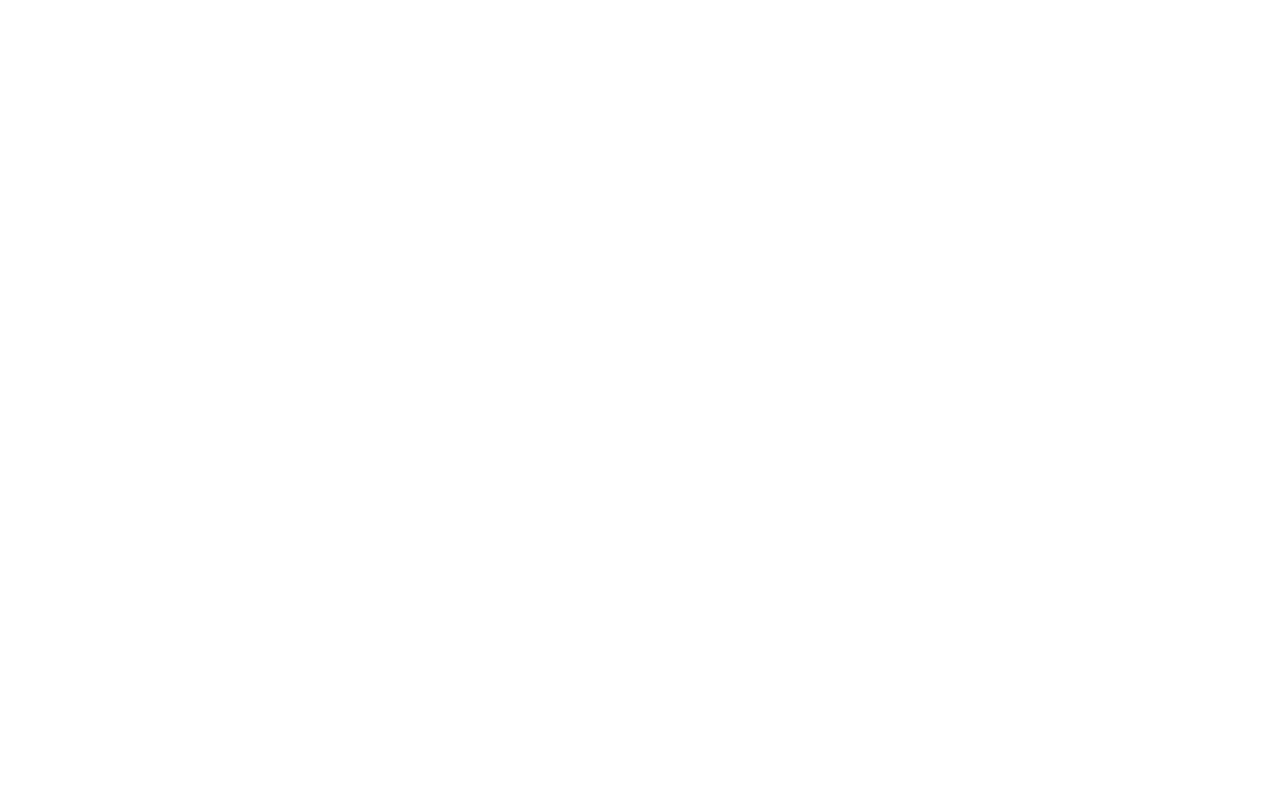
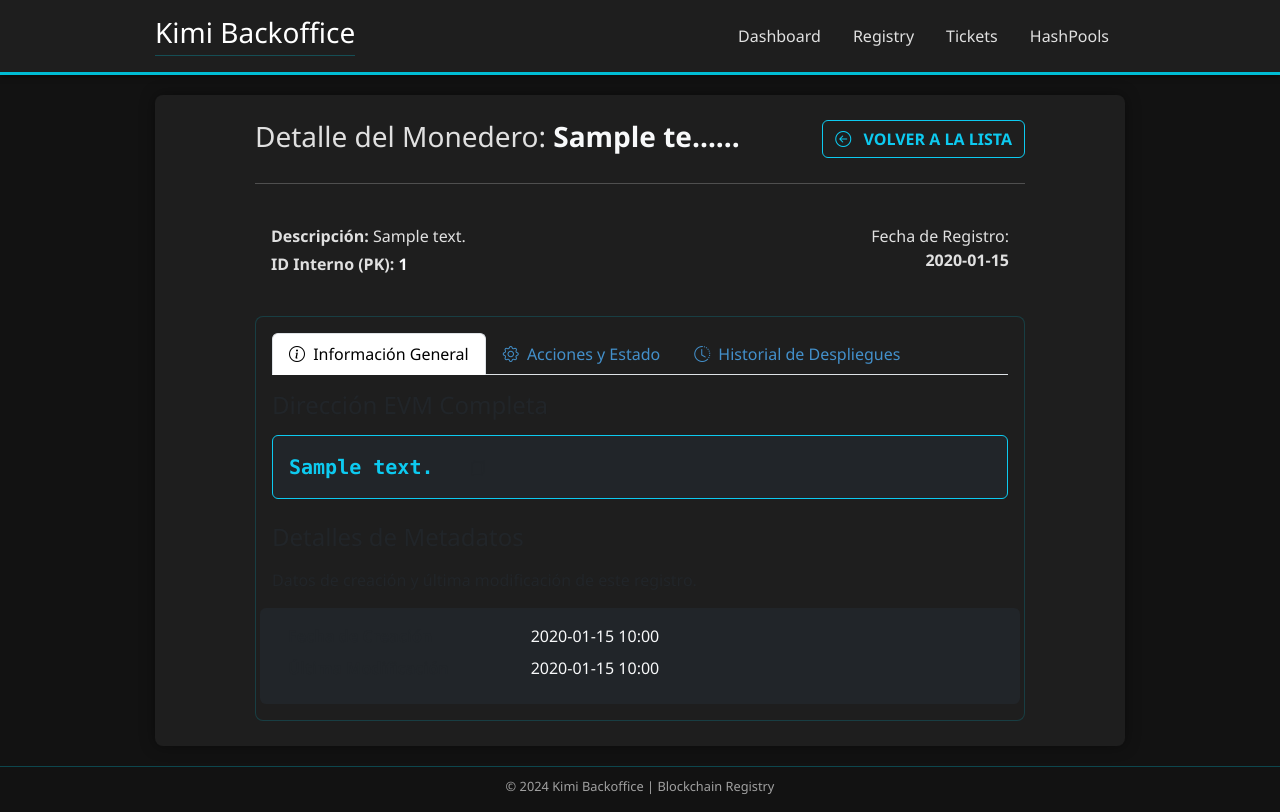
Before and after one commit to NadGarDez/kimiBackend, a Django app: page /address_manager/addresses/1/ in a window 1280 px wide. Before the commit the page is empty. Run offline with Django 5.2, Linux system fonts and the light colour scheme; tables that the repository leaves empty hold one stand-in row (values such as "Sample post"); some libraries are stand-ins or nearby versions.

Commit message:
feat: finished address crud

```diff
--- a/system_address_manager/views.py
+++ b/system_address_manager/views.py
@@ -66,7 +66,7 @@
     form_class = AuthorizedAddressForm
     template_name = 'authorizedAddress/address_form.html'
     # Redirigir a la lista después de crear
-    success_url = reverse_lazy('contractRegistry:address_list')
+    success_url = reverse_lazy('system_address_manager:address_list')
 
     def form_valid(self, form):
         # Opcional: Convertir la dirección a minúsculas antes de guardar
@@ -86,7 +86,7 @@
     # Redirigir a los detalles de la dirección después de actualizar
     # Usamos f-string y lazy para resolver la URL con el pk de la instancia
     def get_success_url(self):
-        return reverse_lazy('contractRegistry:address_detail', kwargs={'pk': self.object.pk})
+        return reverse_lazy('system_address_manager:address_detail', kwargs={'pk': self.object.pk})
 
 
 # ====================================================================
@@ -98,4 +98,4 @@
     template_name = 'authorizedAddress/address_confirm_delete.html'
     context_object_name = 'address'
     # Redirigir a la lista después de eliminar
-    success_url = reverse_lazy('contractRegistry:address_list')
+    success_url = reverse_lazy('system_address_manager:address_list')
--- a/templates/authorizedAddress/address_detail.html
+++ b/templates/authorizedAddress/address_detail.html
@@ -0,0 +1,121 @@
+{% extends 'base.html' %}
+{% load static %}
+
+{% block title %}
+  Registry - Detalle del Monedero: {{ address.address|truncatechars:10 }}...
+{% endblock %}
+
+{% block content %}
+  <div class="centered-container mx-auto dashboard-content" style="max-width: 800px;">
+
+    <div class="d-flex justify-content-between align-items-center mb-4 border-0">
+      <h2 class="h3 text-accent mb-0" style="border-bottom: none !important;">Detalle del Monedero: <span class="fw-bold text-light">{{ address.address|truncatechars:10 }}...</span></h2>
+
+      <a href="{% url 'system_address_manager:address_list' %}" class="btn btn-outline-info fw-bold text-uppercase"><i class="bi bi-arrow-left-circle me-2"></i> Volver a la Lista</a>
+    </div>
+
+    <hr class="text-accent mt-0 mb-4" />
+
+    <div class="mb-4 welcome-card p-3 d-flex justify-content-between align-items-start">
+      <div style="text-align: justify;" class="me-5">
+        <p class="mb-1 text-text-dim">
+          <strong>Descripción:</strong> {{ address.description|default:"No hay descripción disponible para esta dirección." }}
+        </p>
+        <p class="mb-0 text-text-dim">
+          <strong>ID Interno (PK):</strong> <span class="fw-bold text-light">{{ address.pk }}</span>
+        </p>
+      </div>
+
+      <div class="text-end" style="min-width: 150px;">
+        <span class="text-text-dim d-block mb-0">Fecha de Registro:</span>
+        <span class="fw-bold text-status-ok">{{ address.created_at|date:'Y-m-d' }}</span>
+      </div>
+    </div>
+
+    <div class="card status-card-table p-3">
+      <ul class="nav nav-tabs" id="addressTabs" role="tablist">
+
+        <li class="nav-item" role="presentation">
+          <button class="nav-link active text-accent" id="general-tab" data-bs-toggle="tab" data-bs-target="#general" type="button" role="tab" aria-controls="general" aria-selected="true"><i class="bi bi-info-circle me-1"></i> Información General</button>
+        </li>
+
+        <li class="nav-item" role="presentation">
+          <button class="nav-link text-accent" id="actions-tab" data-bs-toggle="tab" data-bs-target="#actions" type="button" role="tab" aria-controls="actions" aria-selected="false"><i class="bi bi-gear me-1"></i> Acciones y Estado</button>
+        </li>
+
+        <li class="nav-item" role="presentation">
+          <button class="nav-link text-accent" id="history-tab" data-bs-toggle="tab" data-bs-target="#history" type="button" role="tab" aria-controls="history" aria-selected="false"><i class="bi bi-clock-history me-1"></i> Historial de Despliegues</button>
+        </li>
+      </ul>
+
+      <div class="tab-content pt-3" id="addressTabsContent">
+
+        <div class="tab-pane fade show active" id="general" role="tabpanel" aria-labelledby="general-tab">
+          <h4 class="text-text-light mb-3">Dirección EVM Completa</h4>
+
+          <div class="p-3 mb-4 bg-dark rounded border border-info">
+            <span class="fw-bold font-monospace text-info fs-5 me-3" style="word-break: break-all;">
+                {{ address.address }}
+            </span>
+            <i class="bi bi-files ms-2 text-text-dim copy-icon" style="cursor: pointer;"
+               data-clipboard-text="{{ address.address }}"
+               title="Copiar"></i>
+          </div>
+
+          <h4 class="text-text-light mb-3 mt-4">Detalles de Metadatos</h4>
+          <p class="text-text-dim" style="text-align: justify;">Datos de creación y última modificación de este registro.</p>
+
+          <dl class="row mb-0 detail-list p-3 bg-dark rounded">
+
+            <dt class="col-sm-4 text-accent">Fecha de Creación</dt>
+            <dd class="col-sm-8 text-light">{{ address.created_at|date:"Y-m-d H:i" }}</dd>
+
+            <dt class="col-sm-4 text-accent">Última Modificación</dt>
+            <dd class="col-sm-8 text-light">{{ address.updated_at|date:"Y-m-d H:i" }}</dd>
+          </dl>
+        </div>
+
+        <div class="tab-pane fade" id="actions" role="tabpanel" aria-labelledby="actions-tab">
+          <h4 class="text-text-light mb-3">Control de Permisos</h4>
+          <p class="text-text-dim" style="text-align: justify;">Controles para editar, revocar o eliminar la dirección.</p>
+
+          <div class="p-3 mb-4 bg-dark rounded border border-warning">
+            <dl class="row mb-0">
+                <dt class="col-sm-4 text-accent">Estado de Firma:</dt>
+                <dd class="col-sm-8">
+                    {% if address.is_active %}
+                        <span class="badge bg-success fs-6"><i class="bi bi-check-circle-fill me-1"></i> ACTIVA</span>
+                    {% else %}
+                        <span class="badge bg-danger fs-6"><i class="bi bi-x-circle-fill me-1"></i> INACTIVA / REVOCADA</span>
+                    {% endif %}
+                </dd>
+            </dl>
+          </div>
+
+          <h5 class="text-text-light mt-4 mb-3">Acciones Rápidas</h5>
+          <div class="d-flex gap-3">
+              <a href="{% url 'system_address_manager:address_update' pk=address.pk %}"
+                 class="btn btn-warning fw-bold text-uppercase">
+                  <i class="bi bi-pencil-square me-1"></i> Editar Permisos
+              </a>
+              <a href="{% url 'system_address_manager:address_delete' pk=address.pk %}"
+                 class="btn btn-danger fw-bold text-uppercase">
+                  <i class="bi bi-trash me-1"></i> Eliminar Dirección
+              </a>
+          </div>
+        </div>
+
+        <div class="tab-pane fade" id="history" role="tabpanel" aria-labelledby="history-tab">
+          <h4 class="text-text-light mb-3">Contratos Desplegados</h4>
+          <p class="text-text-dim" style="text-align: justify;">Esta lista (a implementar) mostraría todas las transacciones de despliegue donde esta dirección se utilizó como la firmante (`from`).</p>
+
+          <div class="text-center p-4 border border-info rounded">
+              <i class="bi bi-info-circle-fill text-info h4 d-block mb-2"></i>
+              <p class="text-text-dim mb-0">Historial de despliegues no disponible aún. Conecta este modelo con tu modelo `DeployedContract` (o `DeployTransaction`) para visualizar el uso.</p>
+          </div>
+        </div>
+
+      </div>
+    </div>
+  </div>
+{% endblock %}
--- a/templates/authorizedAddress/address_form.html
+++ b/templates/authorizedAddress/address_form.html
@@ -116,7 +116,7 @@
 
     {% if form.instance.pk %}
     <p class="text-center text-text-dim small mt-4">
-        <a href="{% url 'contractRegistry:address_delete' pk=form.instance.pk %}" class="text-danger text-decoration-none">
+        <a href="{% url 'system_address_manager:address_delete' pk=form.instance.pk %}" class="text-danger text-decoration-none">
             Eliminar permanentemente esta dirección
         </a>
     </p>
```
Also changed, not shown: templates/authorizedAddress/address_confirm_delete.html (+56 -0 lines), db.sqlite3.
